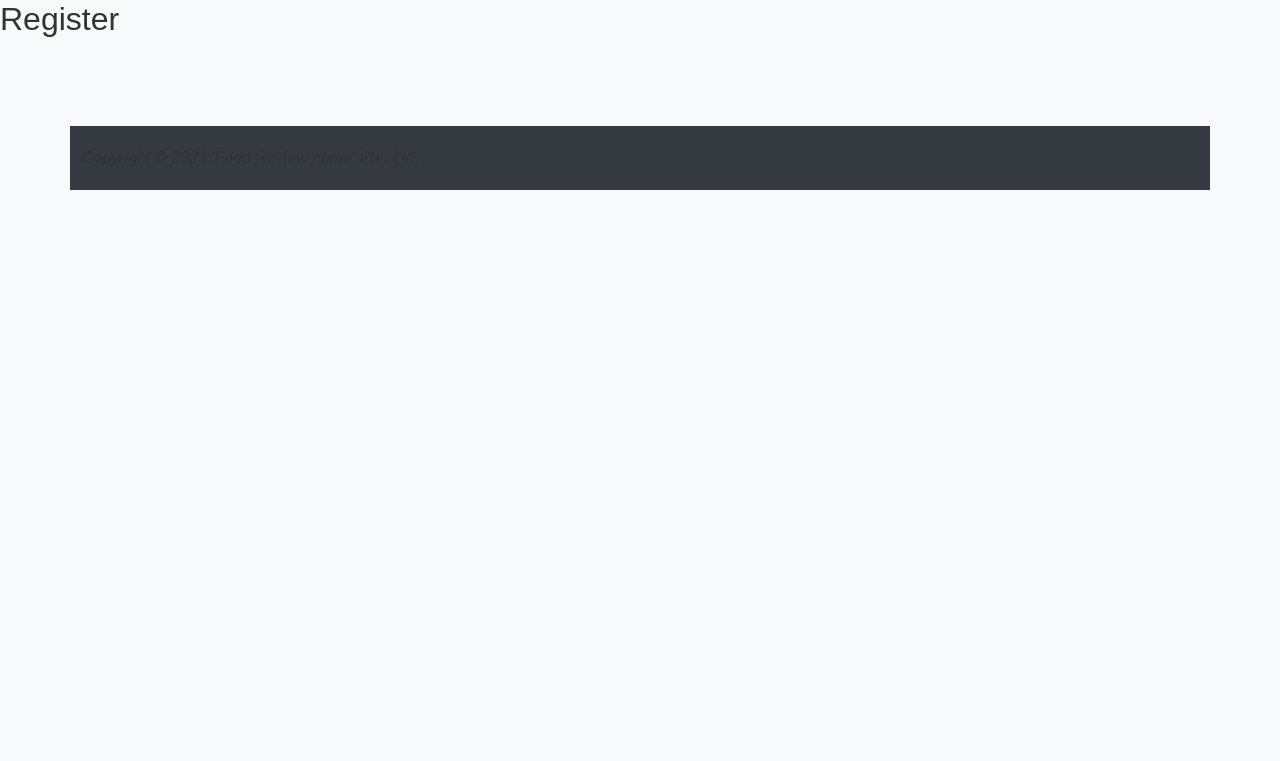
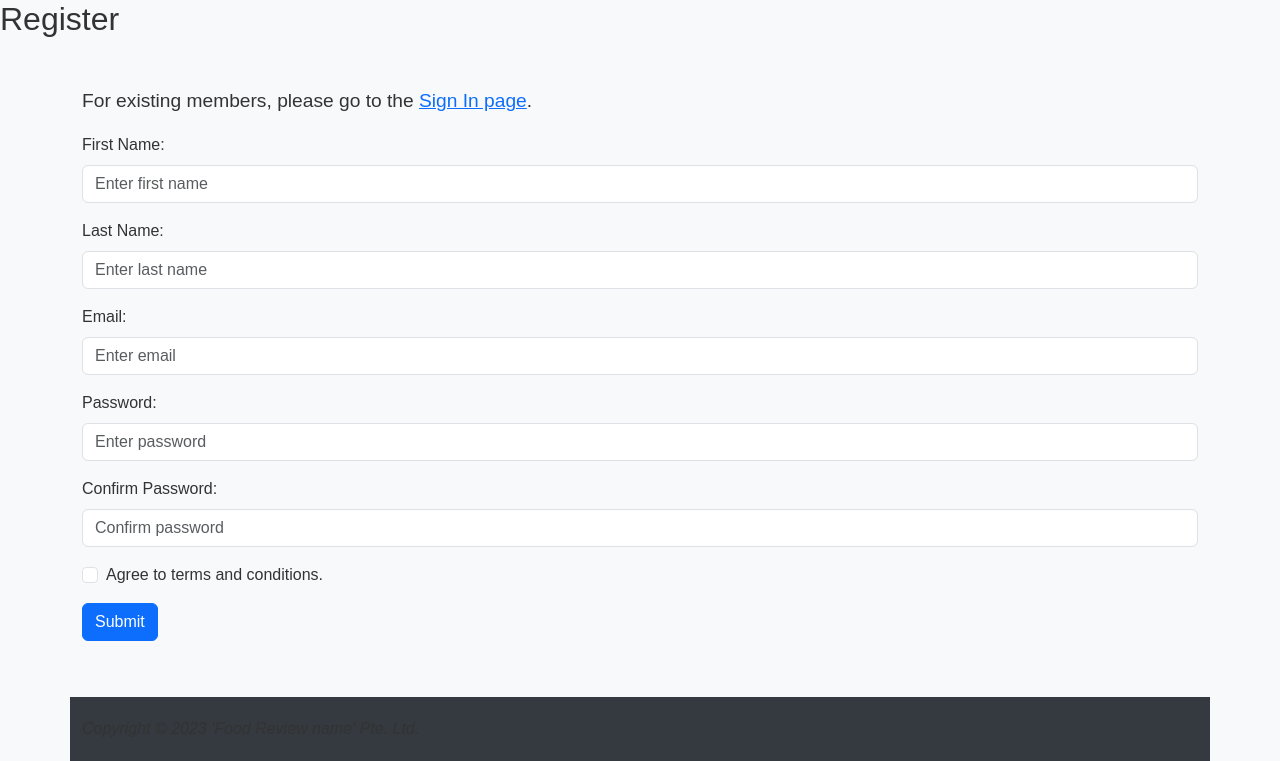
Before and after one commit to happyblue123/inf1005_food_review, a PHP site: page /register.php in a window 1280 px wide. Shown: the part 66-827 px from the top of the page. Before the commit the page ends 256 px from the top, so only its background shows below. Run offline with PHP 8.4, Linux system fonts and the light colour scheme.

Commit message:
do things

```diff
--- a/register.php
+++ b/register.php
@@ -11,7 +11,44 @@
     <h2>Register</h2>
 
     <main class="container">
-
+    <p>
+            For existing members, please go to the
+            <a href="#">Sign In page</a>.
+        </p>
+        <form action="process_register.php" method="post">
+            <div class="mb-3">
+                <label for="fname" class="form-label">First Name:</label>
+                <input type="text" id="fname" name="fname" class="form-control" placeholder="Enter first name">
+            </div>
+            <div class="mb-3">
+                <label for="lname" class="form-label">Last Name:</label>
+                <input required maxlength="45" type="text" id="lname" name="lname" class="form-control"
+                    placeholder="Enter last name">
+            </div>
+            <div class="mb-3">
+                <label for="email" class="form-label">Email:</label>
+                <input required maxlength="45" type="email" id="email" name="email" class="form-control"
+                    placeholder="Enter email">
+            </div>
+            <div class="mb-3">
+                <label for="pwd" class="form-label">Password:</label>
+                <input required type="password" id="pwd" name="pwd" class="form-control" placeholder="Enter password">
+            </div>
+            <div class="mb-3">
+                <label for="pwd_confirm" class="form-label">Confirm Password:</label>
+                <input required type="password" id="pwd_confirm" name="pwd_confirm" class="form-control"
+                    placeholder="Confirm password">
+            </div>
+            <div class="mb-3 form-check">
+                <input required type="checkbox" name="agree" id="agree" class="form-check-input">
+                <label class="form-check-label" for="agree">
+                    Agree to terms and conditions.
+                </label>
+            </div>
+            <div class="mb-3">
+                <button type="submit" class="btn btn-primary">Submit</button>
+            </div>
+        </form>
     </main>
 
     <?php
```
